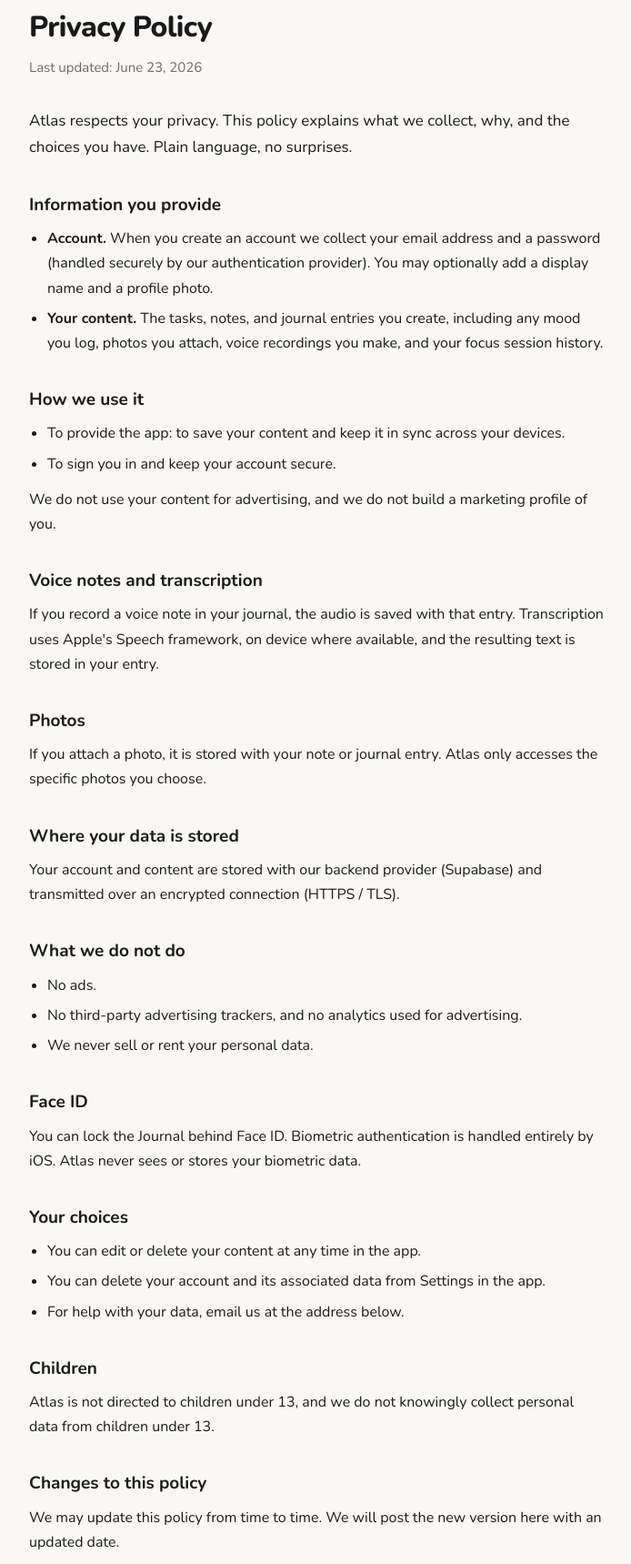
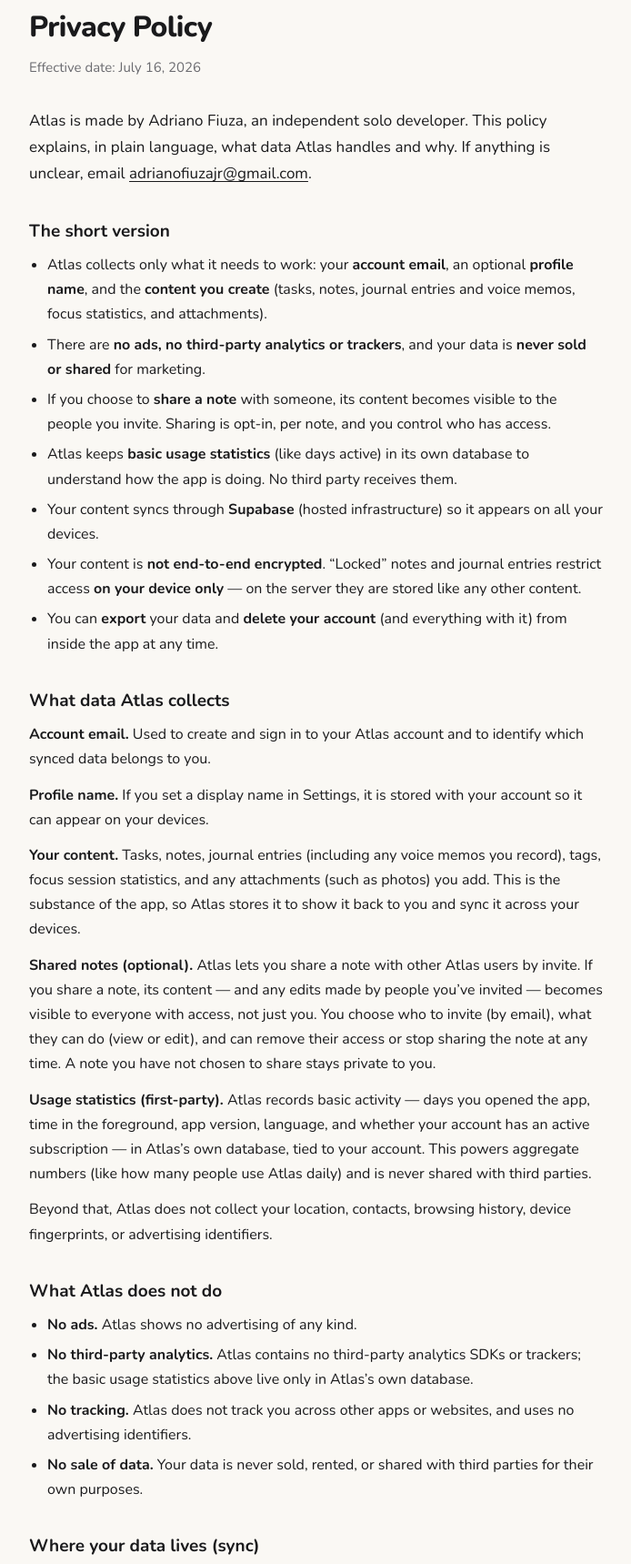
Before and after one commit to adrianofiuza/atlas-app, a plain HTML site: page privacy.html in a window 1280 px wide. Shown: the part 116-1835 px from the top of the page at 91% size, without its empty margins (292-986 px from the left). Drawn offline with nearby package versions, Linux system fonts and the light colour scheme.

Commit message:
privacy: sync to current policy — sharing disclosure, first-party telemetry, remove stale transcription
Brings the published policy in line with the app's canonical policy
(docs/legal/privacy-policy.md) for the 1.4 release:
- Adds the shared-notes disclosure (opt-in, per note, visible to invitees).
- Adds the first-party usage-statistics disclosure + the not-end-to-end-
  encrypted honesty note + locked-content clarification.
- Reframes as an independent solo developer.
- Removes the stale 'Voice notes and transcription' / Speech Recognition
  section (that feature was removed; voice memos + Microphone stay).
- Effective date -> July 16, 2026.

```diff
--- a/privacy.html
+++ b/privacy.html
@@ -4,7 +4,7 @@
 <meta charset="utf-8">
 <meta name="viewport" content="width=device-width, initial-scale=1">
 <title>Atlas — Privacy Policy</title>
-<meta name="description" content="Atlas Privacy Policy. What we collect, why, and your choices. No ads, no tracking, no selling your data.">
+<meta name="description" content="Atlas Privacy Policy. What data Atlas handles, why, and your choices. No ads, no third-party tracking, no selling your data.">
 <link rel="preconnect" href="https://fonts.googleapis.com">
 <link rel="preconnect" href="https://fonts.gstatic.com" crossorigin>
 <link href="https://fonts.googleapis.com/css2?family=Nunito:wght@400;600;700;800&display=swap" rel="stylesheet">
@@ -32,60 +32,74 @@
   <div class="wrap">
     <a class="back" href="index.html">&larr; Atlas</a>
     <h1>Privacy Policy</h1>
-    <p class="upd">Last updated: June 23, 2026</p>
+    <p class="upd">Effective date: July 16, 2026</p>
 
-    <p class="lead">Atlas respects your privacy. This policy explains what we collect, why, and the choices you have. Plain language, no surprises.</p>
+    <p class="lead">Atlas is made by Adriano Fiuza, an independent solo developer. This policy explains, in plain language, what data Atlas handles and why. If anything is unclear, email <a href="mailto:adrianofiuzajr@gmail.com">adrianofiuzajr@gmail.com</a>.</p>
 
-    <h2>Information you provide</h2>
+    <h2>The short version</h2>
     <ul>
-      <li><strong>Account.</strong> When you create an account we collect your email address and a password (handled securely by our authentication provider). You may optionally add a display name and a profile photo.</li>
-      <li><strong>Your content.</strong> The tasks, notes, and journal entries you create, including any mood you log, photos you attach, voice recordings you make, and your focus session history.</li>
+      <li>Atlas collects only what it needs to work: your <strong>account email</strong>, an optional <strong>profile name</strong>, and the <strong>content you create</strong> (tasks, notes, journal entries and voice memos, focus statistics, and attachments).</li>
+      <li>There are <strong>no ads, no third-party analytics or trackers</strong>, and your data is <strong>never sold or shared</strong> for marketing.</li>
+      <li>If you choose to <strong>share a note</strong> with someone, its content becomes visible to the people you invite. Sharing is opt-in, per note, and you control who has access.</li>
+      <li>Atlas keeps <strong>basic usage statistics</strong> (like days active) in its own database to understand how the app is doing. No third party receives them.</li>
+      <li>Your content syncs through <strong>Supabase</strong> (hosted infrastructure) so it appears on all your devices.</li>
+      <li>Your content is <strong>not end-to-end encrypted</strong>. &ldquo;Locked&rdquo; notes and journal entries restrict access <strong>on your device only</strong> &mdash; on the server they are stored like any other content.</li>
+      <li>You can <strong>export</strong> your data and <strong>delete your account</strong> (and everything with it) from inside the app at any time.</li>
     </ul>
 
-    <h2>How we use it</h2>
+    <h2>What data Atlas collects</h2>
+    <p><strong>Account email.</strong> Used to create and sign in to your Atlas account and to identify which synced data belongs to you.</p>
+    <p><strong>Profile name.</strong> If you set a display name in Settings, it is stored with your account so it can appear on your devices.</p>
+    <p><strong>Your content.</strong> Tasks, notes, journal entries (including any voice memos you record), tags, focus session statistics, and any attachments (such as photos) you add. This is the substance of the app, so Atlas stores it to show it back to you and sync it across your devices.</p>
+    <p><strong>Shared notes (optional).</strong> Atlas lets you share a note with other Atlas users by invite. If you share a note, its content &mdash; and any edits made by people you&rsquo;ve invited &mdash; becomes visible to everyone with access, not just you. You choose who to invite (by email), what they can do (view or edit), and can remove their access or stop sharing the note at any time. A note you have not chosen to share stays private to you.</p>
+    <p><strong>Usage statistics (first-party).</strong> Atlas records basic activity &mdash; days you opened the app, time in the foreground, app version, language, and whether your account has an active subscription &mdash; in Atlas&rsquo;s own database, tied to your account. This powers aggregate numbers (like how many people use Atlas daily) and is never shared with third parties.</p>
+    <p>Beyond that, Atlas does not collect your location, contacts, browsing history, device fingerprints, or advertising identifiers.</p>
+
+    <h2>What Atlas does not do</h2>
     <ul>
-      <li>To provide the app: to save your content and keep it in sync across your devices.</li>
-      <li>To sign you in and keep your account secure.</li>
-    </ul>
-    <p>We do not use your content for advertising, and we do not build a marketing profile of you.</p>
-
-    <h2>Voice notes and transcription</h2>
-    <p>If you record a voice note in your journal, the audio is saved with that entry. Transcription uses Apple's Speech framework, on device where available, and the resulting text is stored in your entry.</p>
-
-    <h2>Photos</h2>
-    <p>If you attach a photo, it is stored with your note or journal entry. Atlas only accesses the specific photos you choose.</p>
-
-    <h2>Where your data is stored</h2>
-    <p>Your account and content are stored with our backend provider (Supabase) and transmitted over an encrypted connection (HTTPS / TLS).</p>
-
-    <h2>What we do not do</h2>
-    <ul>
-      <li>No ads.</li>
-      <li>No third-party advertising trackers, and no analytics used for advertising.</li>
-      <li>We never sell or rent your personal data.</li>
+      <li><strong>No ads.</strong> Atlas shows no advertising of any kind.</li>
+      <li><strong>No third-party analytics.</strong> Atlas contains no third-party analytics SDKs or trackers; the basic usage statistics above live only in Atlas&rsquo;s own database.</li>
+      <li><strong>No tracking.</strong> Atlas does not track you across other apps or websites, and uses no advertising identifiers.</li>
+      <li><strong>No sale of data.</strong> Your data is never sold, rented, or shared with third parties for their own purposes.</li>
     </ul>
 
-    <h2>Face ID</h2>
-    <p>You can lock the Journal behind Face ID. Biometric authentication is handled entirely by iOS. Atlas never sees or stores your biometric data.</p>
+    <h2>Where your data lives (sync)</h2>
+    <p>When you sign in, your content is stored on servers operated through <strong>Supabase</strong>, a hosted infrastructure provider, so it can sync between your devices. Data is encrypted in transit (HTTPS/TLS) and protected by access controls so that only your account can read your data through the app.</p>
+    <p><strong>Important honesty note:</strong> your content is <strong>not end-to-end encrypted</strong>. This means the server stores your content in a form that is technically readable by the infrastructure, as is the case for most sync services. The developer does not browse user content, but you should not store anything in Atlas that you would not entrust to a standard cloud service.</p>
+    <p><strong>Locked notes and journals.</strong> The &ldquo;lock&rdquo; feature (Face ID / Touch ID / passcode) protects content from other people who handle your <strong>device</strong>. It does not add server-side encryption &mdash; locked items are stored on the server the same way as everything else.</p>
 
-    <h2>Your choices</h2>
+    <h2>Device permissions, explained</h2>
+    <p>Atlas asks for permissions only when a feature needs them. Each one is optional:</p>
     <ul>
-      <li>You can edit or delete your content at any time in the app.</li>
-      <li>You can delete your account and its associated data from Settings in the app.</li>
-      <li>For help with your data, email us at the address below.</li>
+      <li><strong>Notifications</strong> &mdash; to deliver task reminders and focus-session alerts you set. Reminders are scheduled locally on each of your devices.</li>
+      <li><strong>Calendar</strong> &mdash; only if you choose to connect calendar features; used to display or create events you ask for. Calendar data is read on-device and is not uploaded to Atlas servers.</li>
+      <li><strong>Face ID / Touch ID</strong> &mdash; to lock and unlock protected notes and journal entries. Biometric data is handled entirely by Apple&rsquo;s operating system; Atlas never sees, stores, or transmits your biometric information.</li>
+      <li><strong>Photos</strong> &mdash; only when you attach an image to a task, note, or journal entry. Atlas accesses only the photos you pick; attached images become part of your synced content.</li>
+      <li><strong>Microphone</strong> &mdash; only when you record a voice memo in a journal entry. The recording is saved with that entry and syncs as part of your content.</li>
     </ul>
 
+    <h2>Data retention and deletion</h2>
+    <ul>
+      <li><strong>Export:</strong> Settings includes a data export so you can take a copy of your content at any time.</li>
+      <li><strong>Delete Account:</strong> the in-app Delete Account option permanently removes your account, your email, and all synced content from the servers. This is irreversible. Residual copies in routine infrastructure backups expire on the provider&rsquo;s standard backup cycle.</li>
+      <li>Uninstalling the app removes local data from that device but does not delete your synced account &mdash; use Delete Account for that.</li>
+    </ul>
+
+    <h2>Your rights (GDPR, CCPA, and similar laws)</h2>
+    <p>Depending on where you live, you may have rights to access, correct, export, or delete your personal data, and to lodge a complaint with a supervisory authority. Atlas is built so you can exercise the main ones yourself: export from Settings, deletion via Delete Account. For anything else &mdash; or if you just want help &mdash; email <a href="mailto:adrianofiuzajr@gmail.com">adrianofiuzajr@gmail.com</a> and you&rsquo;ll get a reply from the actual developer.</p>
+    <p>For GDPR purposes, the legal basis for processing your account and content is <strong>performance of a contract</strong> (providing the app and sync you signed up for); first-party usage statistics are processed under <strong>legitimate interest</strong> (operating and improving the app). For CCPA purposes: Atlas does not sell or share personal information.</p>
+
     <h2>Children</h2>
-    <p>Atlas is not directed to children under 13, and we do not knowingly collect personal data from children under 13.</p>
+    <p>Atlas is not directed at children under 13 (or the minimum age in your region), and no data is knowingly collected from them.</p>
 
     <h2>Changes to this policy</h2>
-    <p>We may update this policy from time to time. We will post the new version here with an updated date.</p>
+    <p>If this policy changes in a meaningful way, the updated version will be published with a new effective date, and significant changes will be highlighted in the app or release notes.</p>
 
     <h2>Contact</h2>
-    <p>Questions about your privacy? Email <a href="mailto:adrianofiuzajr@gmail.com">adrianofiuzajr@gmail.com</a>.</p>
+    <p>Adriano Fiuza &mdash; <a href="mailto:adrianofiuzajr@gmail.com">adrianofiuzajr@gmail.com</a></p>
 
     <div class="foot">
-      <p>© 2026 Adriano Fiuza. All rights reserved.</p>
+      <p>&copy; 2026 Adriano Fiuza. All rights reserved.</p>
     </div>
   </div>
 </body>
```
